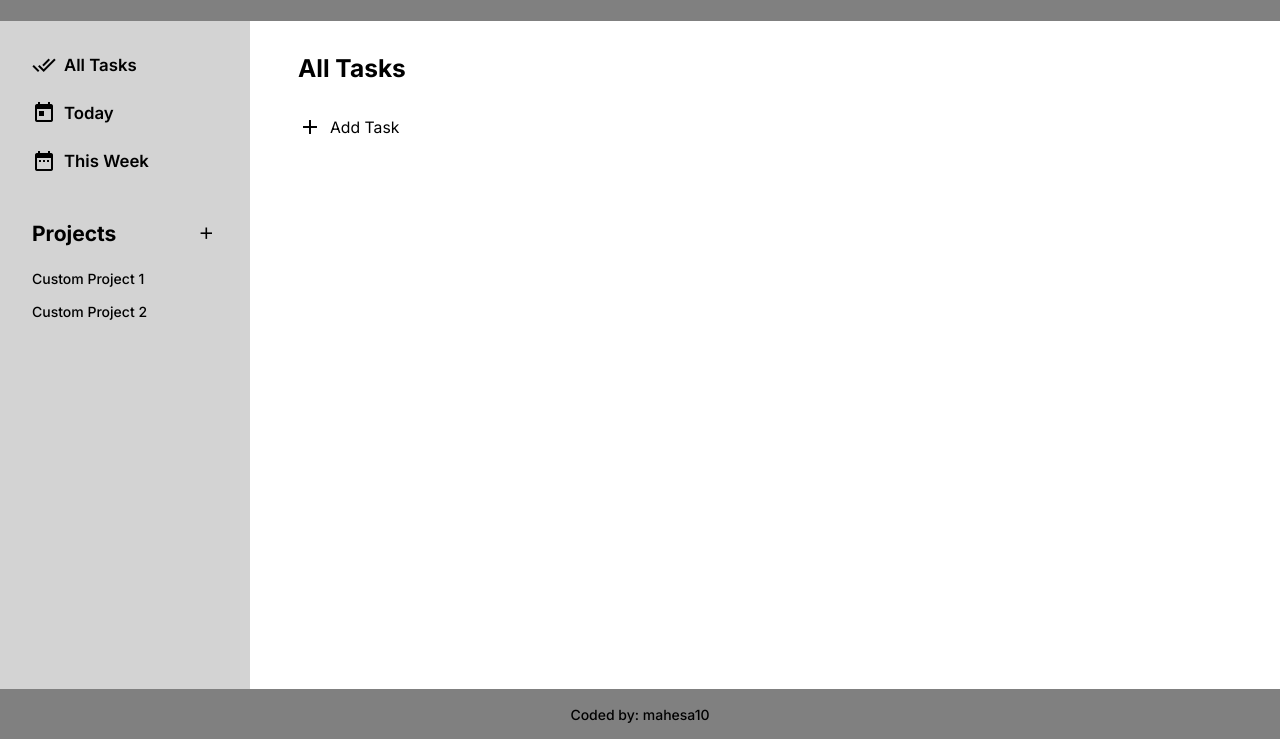
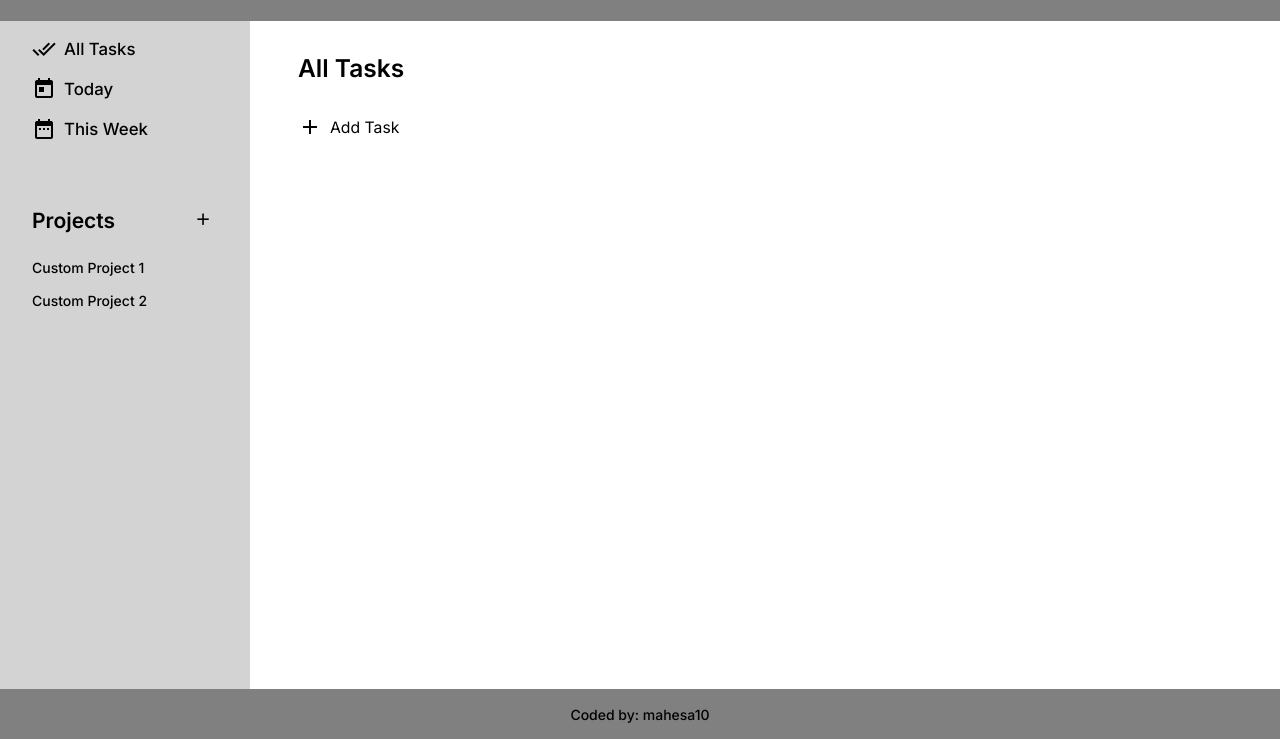
Before and after one commit to mahesa10/to-do-app, a plain HTML site: page index.html in a window 1280 px wide. Shown: the part 61-800 px from the top of the page. Drawn offline with Linux system fonts and the light colour scheme.

Commit message:
Add basic logic

```diff
--- a/main.js
+++ b/main.js
@@ -0,0 +1 @@
+(()=>{"use strict";class s{constructor(s){this.name=s,this.tasks=[]}addTasktoProject(s){this.tasks.push(s)}getProjectName(){return this.name}getProjectTasks(){return this.tasks}}const t=(()=>{let t=[];return t.push(new s("All Tasks")),t.push(new s("Today")),t.push(new s("This Week")),{getAllProjects:()=>t,getProject:s=>t.find((t=>t.name==s))}})().getAllProjects();console.log(t)})();
--- a/style.css
+++ b/style.css
@@ -38,7 +38,7 @@ header h1 {
 aside {
   grid-column: 1;
   background-color: lightgray;
-  padding: 32px;
+  padding: 8px;
   display: flex;
   flex-direction: column;
   gap: 48px;
@@ -46,26 +46,32 @@ aside {
 
 h2 {
   margin: 0;
+  font-weight: 600;
 }
 
 aside .default-project-container {
   display: flex;
   flex-direction: column;
-  gap: 24px;
 }
 
 aside .default-project {
   display: flex;
   align-items: center;
   gap: 8px;
-  font-weight: 600;
+  font-weight: 500;
   font-size: 1.2rem;
+  padding: 8px 24px;
+  border-radius: 6px;
+  cursor: pointer;
+}
+
+aside .default-project:hover {
+  background-color: gray;
 }
 
 aside .custom-project-container {
   display: flex;
   flex-direction: column;
-  gap: 16px;
 }
 
 aside .custom-project-header {
@@ -73,18 +79,29 @@ aside .custom-project-header {
   justify-content: space-between;
   align-items: center;
   margin-bottom: 8px;
+  padding: 8px 24px;
 }
 
 .custom-project-header button {
   border: none;
   background-color: transparent;
-  padding: 2px;
   font-size: 1.4rem;
   cursor: pointer;
+  display: flex;
+  justify-content: center;
+  align-items: center;
+  width: 30px;
+  height: 30px;
+  border-radius: 4px;
+}
+
+.custom-project-header button:hover {
+  background-color: gray;
 }
 
 aside .custom-project {
   font-weight: 500;
+  padding: 8px 24px;
 }
 
 p {
```
